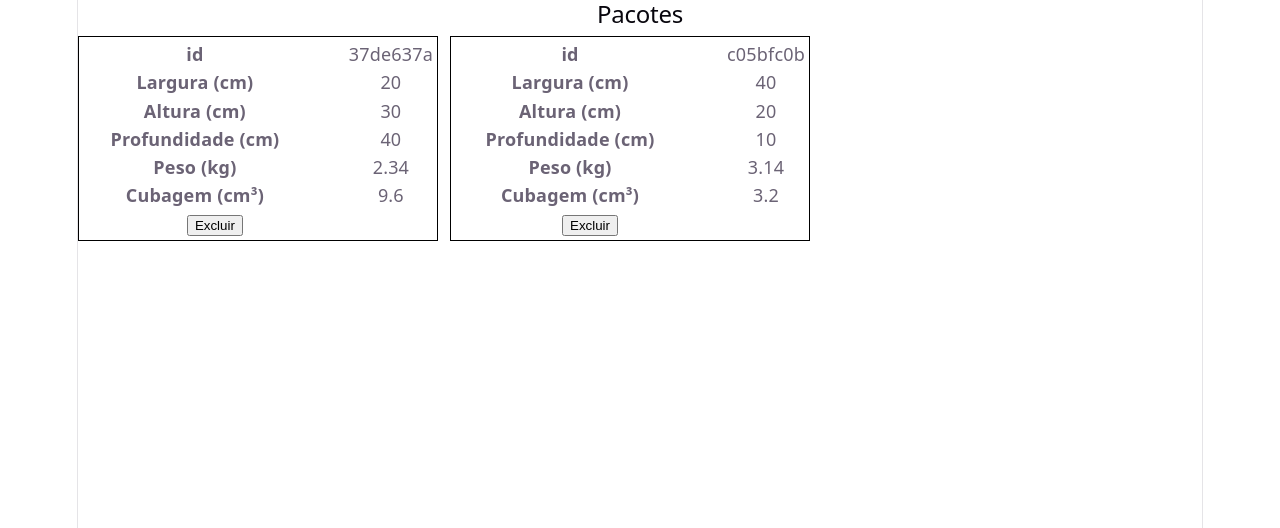
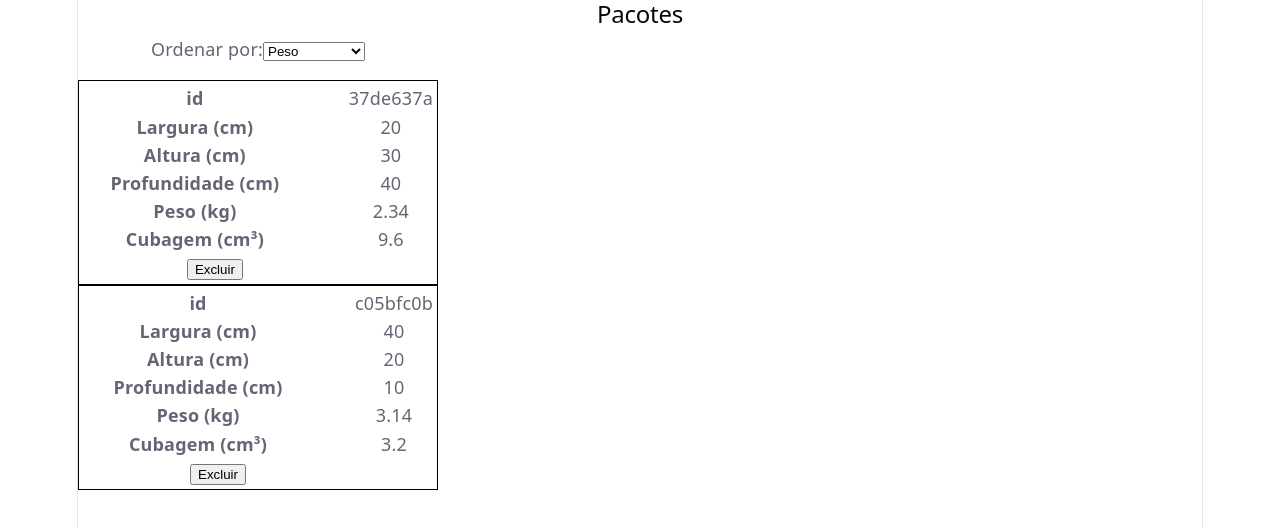
Before and after one commit to ufjf-dcc207/ufjf-dcc207-2026-3-a-atv08-lucasvchaves, a React (Vite) app: page / in a window 1280 px wide. Shown: the top 528 px of the page. Built offline with nearby package versions, Linux system fonts and the light colour scheme.

Commit message:
ordenacao funcional

```diff
--- a/src/App.tsx
+++ b/src/App.tsx
@@ -2,6 +2,7 @@ import { useState } from 'react'
 import './App.css'
 import Pacote from './Pacote'
 import type { PacoteType } from './types'
+import ListaPacotes from './ListaPacotes'
 
 const data: Array<PacoteType> = [
   {
@@ -32,7 +33,7 @@ function App() {
     <section>
       <h2>Pacotes</h2>
       <div className='pacotes'>
-        {pacotes.map(p => <Pacote pacote={p} key={p.id} acaoExcluir={excluirPacote}></Pacote>)}
+          <ListaPacotes pacotes={pacotes} acaoExcluir={excluirPacote}></ListaPacotes>
       </div>
     </section>
   )
--- /dev/null
+++ b/src/ListaPacotes.tsx
@@ -0,0 +1,37 @@
+import { useState } from "react";
+import "./ListaPacotes.css"
+import Pacote from "./Pacote";
+import type { PacoteType } from "./types";
+
+type ListaPacotesProps = {
+    pacotes: Array<PacoteType>;
+    acaoExcluir: (id: string)=>void;
+
+}
+
+export default function ListaPacotes({pacotes, acaoExcluir}: ListaPacotesProps) {
+    const [ordenacao, setOrdenacao] = useState("peso");
+
+    function mudaOrdenacao(e) {
+        setOrdenacao(e.target.value);
+    }
+
+    return (
+        <div>
+            <div>Ordenar por:
+                <select onChange={mudaOrdenacao}>
+                    <option value="peso">Peso</option>
+                    <option value="altura">Altura</option>
+                    <option value="largura">Largura</option>
+                    <option value="profundidade">Profundidade</option>
+                </select>
+            </div>
+            <dl>{pacotes
+                .sort((x,y) => x[ordenacao] - y[ordenacao])
+                .map(p => (
+                <Pacote pacote={p} key={p.id} acaoExcluir={acaoExcluir}></Pacote>
+                ))}
+            </dl>
+        </div>
+    );
+}
```
Also changed, not shown: src/ListaPacotes.css (added).
